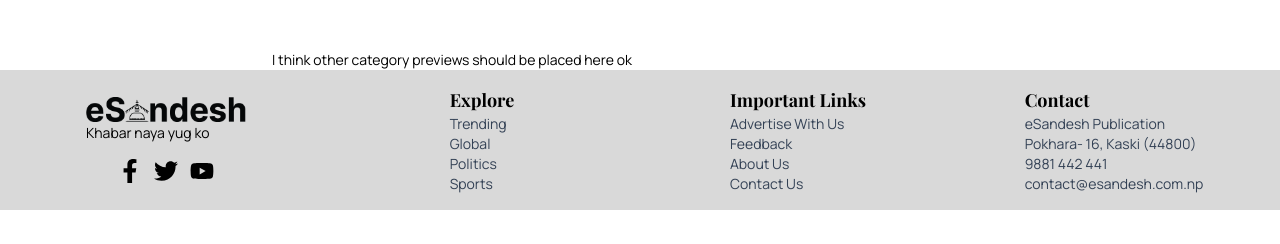
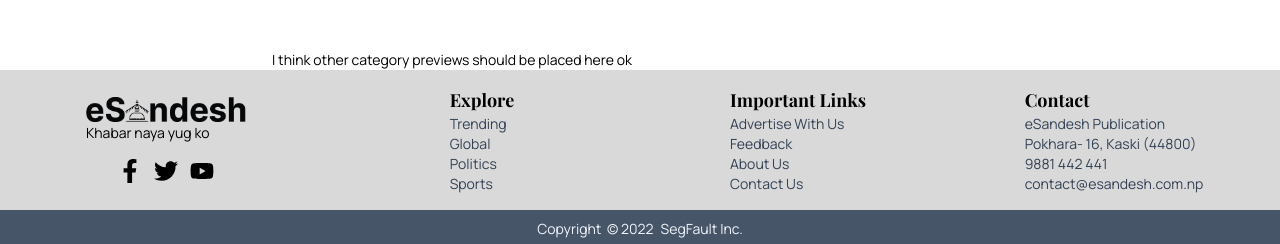
Before and after one commit to 0xs3gfau1t/eSandesh, a React (Vite) app in the folder client/: page / in a window 1280 px wide. Shown: the part 1815-2059 px from the top of the page. Before the commit the page ends 2025 px from the top, so only its background shows below. Built offline with nearby package versions, Linux system fonts and the light colour scheme; a web font is replaced by a local one.

Commit message:
Added copyright content below footer

```diff
--- /dev/null
+++ b/client/src/components/BelowFooter.jsx
@@ -0,0 +1,11 @@
+import React from "react";
+
+export default function BelowFooter() {
+  return (
+    <div className=" bg-slate-600 text-slate-100 py-2 w-full">
+      <div className="container flex items-center justify-center">
+        Copyright &nbsp;&copy; {new Date().getFullYear()}&ensp;SegFault Inc.
+      </div>
+    </div>
+  );
+}
--- a/client/src/components/Footer.jsx
+++ b/client/src/components/Footer.jsx
@@ -2,9 +2,11 @@ import React from "react";
 import { SiteLogo } from "../components/common";
 import { FaFacebookF, FaTwitter, FaYoutube } from "react-icons/fa";
 import { Link } from "react-router-dom";
+import BelowFooter from "./BelowFooter";
 
 function Footer() {
   return (
+    <footer>
       <div className="mt-auto bg-[#D9D9D9] text-black p-4">
         <div className="container mx-auto grid grid-cols-1 sm:grid-cols-2 gap-4 md:grid-cols-4">
           {/* 1st column */}
@@ -86,6 +88,8 @@ function Footer() {
           </div>
         </div>
       </div>
+      <BelowFooter />
+    </footer>
   );
 }
 export default Footer;
```
Lines whose indentation alone changed are shown as unchanged.
